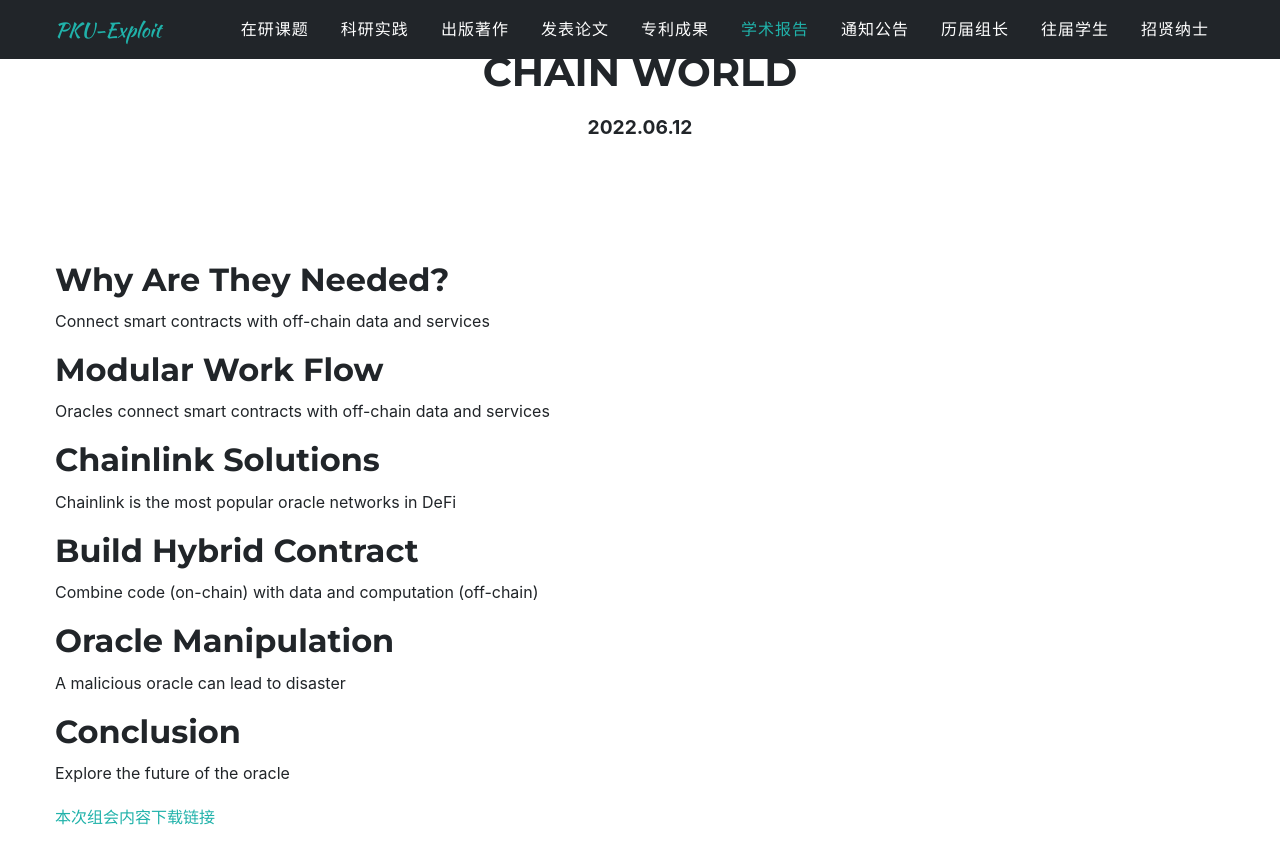
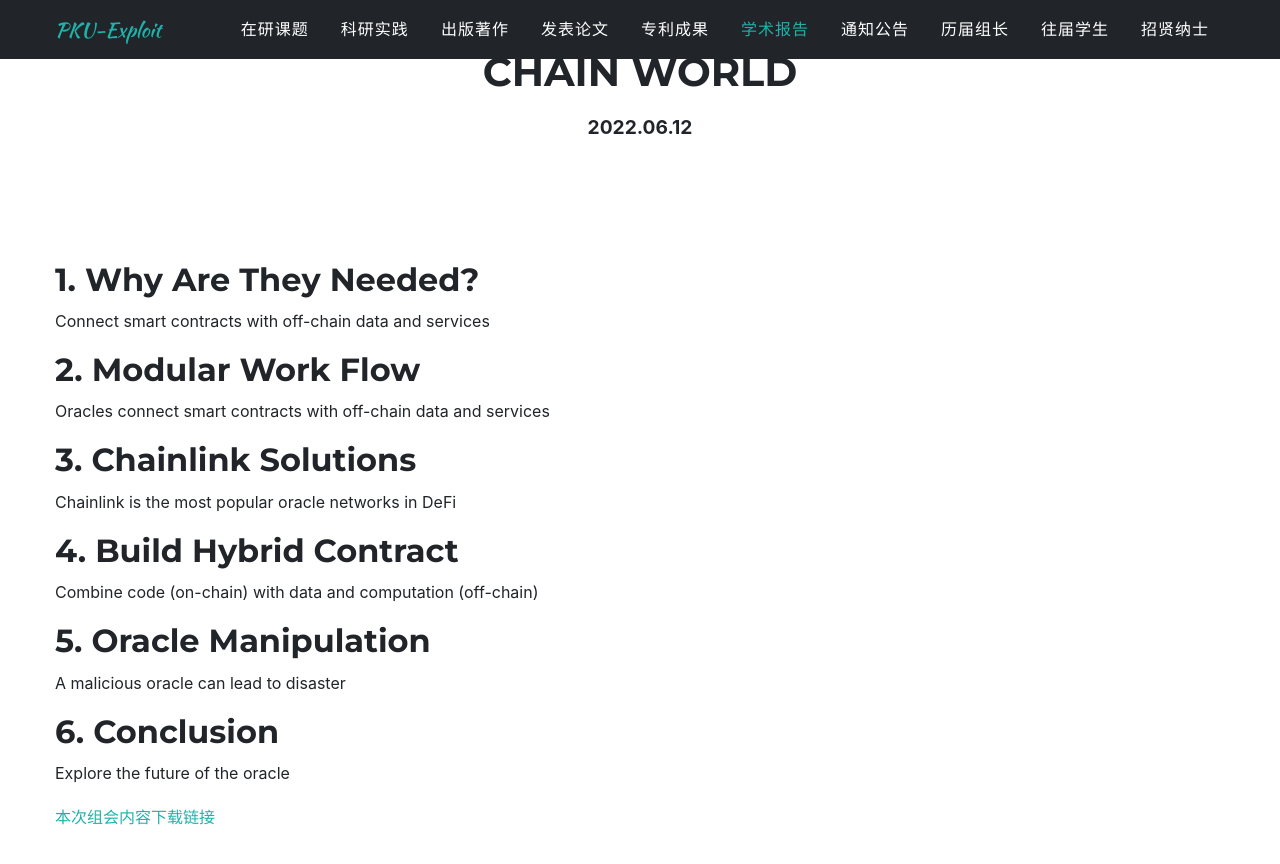
Before and after one commit to xxycfhb/xxycfhb.github.io, a Jekyll site: the page built from _posts/seminar/2022-6-12-seminar-39.md, in a window 1280 px wide and 900 px high, scrolled down 250 px. Shown: the top 864 px of the window. Built offline with Jekyll 4.4.1, drawn with Linux system fonts in a browser that asks for light colours; some web fonts are replaced.

Commit message:
Update 2022-6-12-seminar-39.md

```diff
--- a/_posts/seminar/2022-6-12-seminar-39.md
+++ b/_posts/seminar/2022-6-12-seminar-39.md
@@ -10,22 +10,22 @@ categories:
   - seminar
 ---
 
-## Why Are They Needed?
+## 1. Why Are They Needed?
 Connect smart contracts with off-chain data and services
 
-## Modular Work Flow
+## 2. Modular Work Flow
 Oracles connect smart contracts with off-chain data and services
 
-## Chainlink Solutions
+## 3. Chainlink Solutions
 Chainlink is the most popular oracle networks in DeFi
 
-## Build Hybrid Contract
+## 4. Build Hybrid Contract
 Combine code (on-chain) with data and computation (off-chain)
 
-## Oracle Manipulation
+## 5. Oracle Manipulation
 A malicious oracle can lead to disaster
 
-## Conclusion
+## 6. Conclusion
 Explore the future of the oracle
 
 
```
